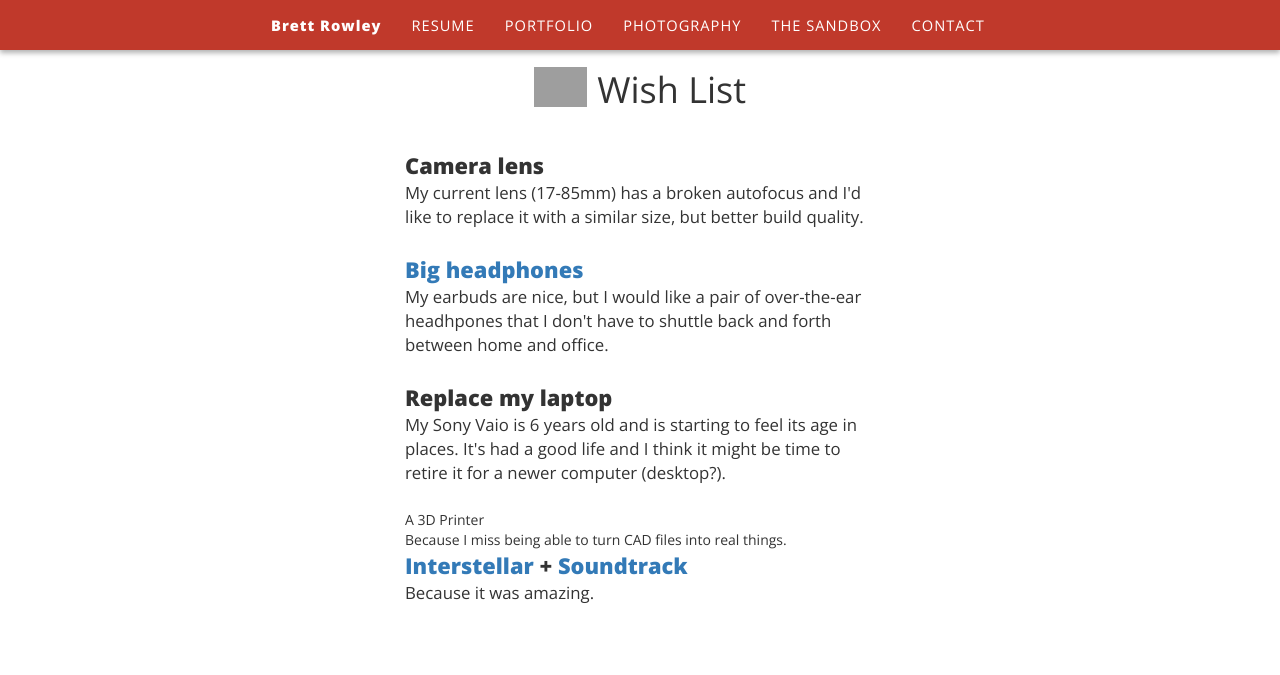
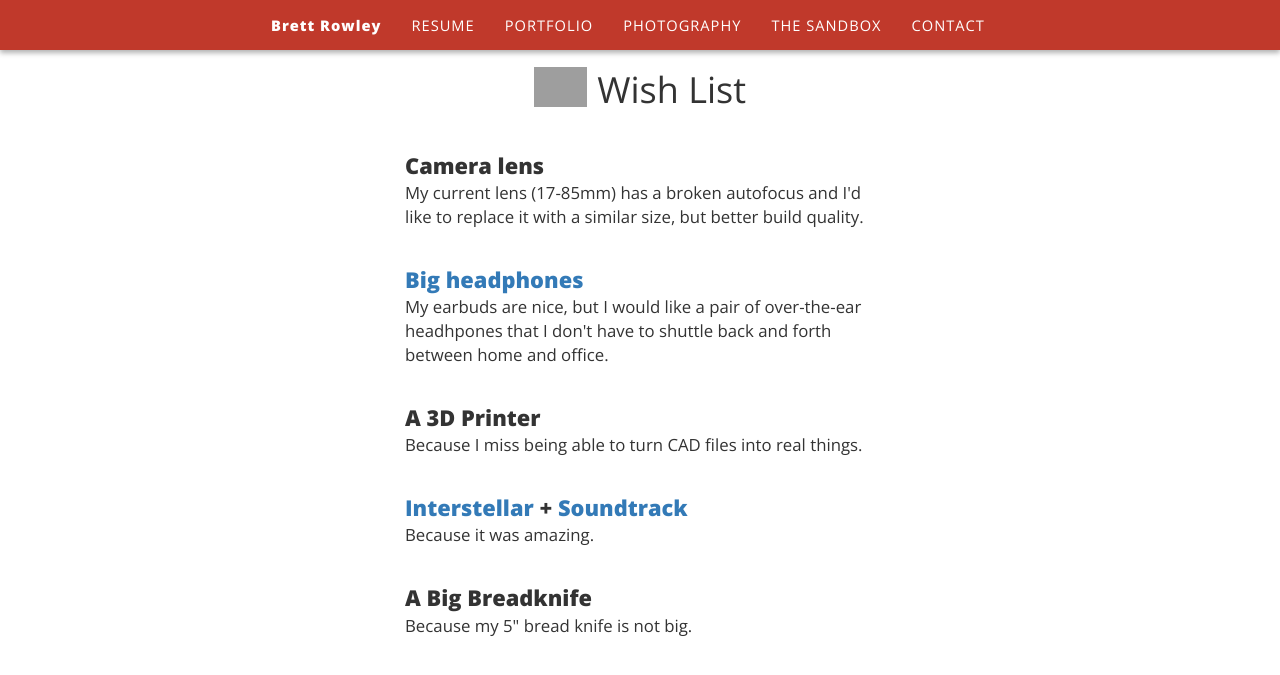
Before and after one commit to brettrowley/brettrowley.github.io, a Jekyll site: the page built from gifts/index.html, in a window 1280 px wide. Shown: the top 675 px of the page. Built offline with Jekyll 4.4.1, drawn with Linux system fonts in a browser that asks for light colours; some web fonts are replaced; grey boxes are pictures that could not be loaded.

Commit message:
Gift List Update

```diff
--- a/gifts/index.html
+++ b/gifts/index.html
@@ -6,7 +6,7 @@ title: Gifts
 	div#wishlist ul{list-style: none; padding: 0;}
 	div#wishlist li{
 		font-size: 1.2em;
-		margin-bottom:25px;
+		margin-bottom:35px;
 	}
 	 div#wishlist li>strong{font-size: 1.3em;}
 </style>
@@ -17,9 +17,9 @@ title: Gifts
 	  <ul>
 	  	<li><strong>Camera lens</strong><br>My current lens (17-85mm) has a broken autofocus and I'd like to replace it with a similar size, but better build quality.</li>
 	  	<li><strong><a href="http://www.klipsch.com/reference-on-ear/details">Big headphones</a></strong><br>My earbuds are nice, but I would like a pair of over-the-ear headhpones that I don't have to shuttle back and forth between home and office.</li>
-	  	<li><strong>Replace my laptop</strong><br>My Sony Vaio is 6 years old and is starting to feel its age in places. It's had a good life and I think it might be time to retire it for a newer computer (desktop?).</li>
-	  	<li<strong>A 3D Printer</strong><br>Because I miss being able to turn CAD files into real things.</li>
+	  	<li><strong>A 3D Printer</strong><br>Because I miss being able to turn CAD files into real things.</li>
 	  	<li><strong><a href="http://www.amazon.com/Interstellar-Blu-ray-Matthew-McConaughey/dp/B00SI7GCJK/ref=sr_1_2?s=movies-tv&ie=UTF8&qid=1432229442&sr=1-2&keywords=interstellar">Interstellar</a> + <a href="http://www.amazon.com/Interstellar-Original-Motion-Picture-Soundtrack/dp/B00OTLFGDW/ref=sr_1_1?ie=UTF8&qid=1432229456&sr=8-1&keywords=interstellar+soundtrack">Soundtrack</a></strong><br>Because it was amazing.</li>
+	  	<li><strong>A Big Breadknife</strong><br>Because my 5" bread knife is not big.</li>
 	  </ul>
   </div>
 </body>
```
